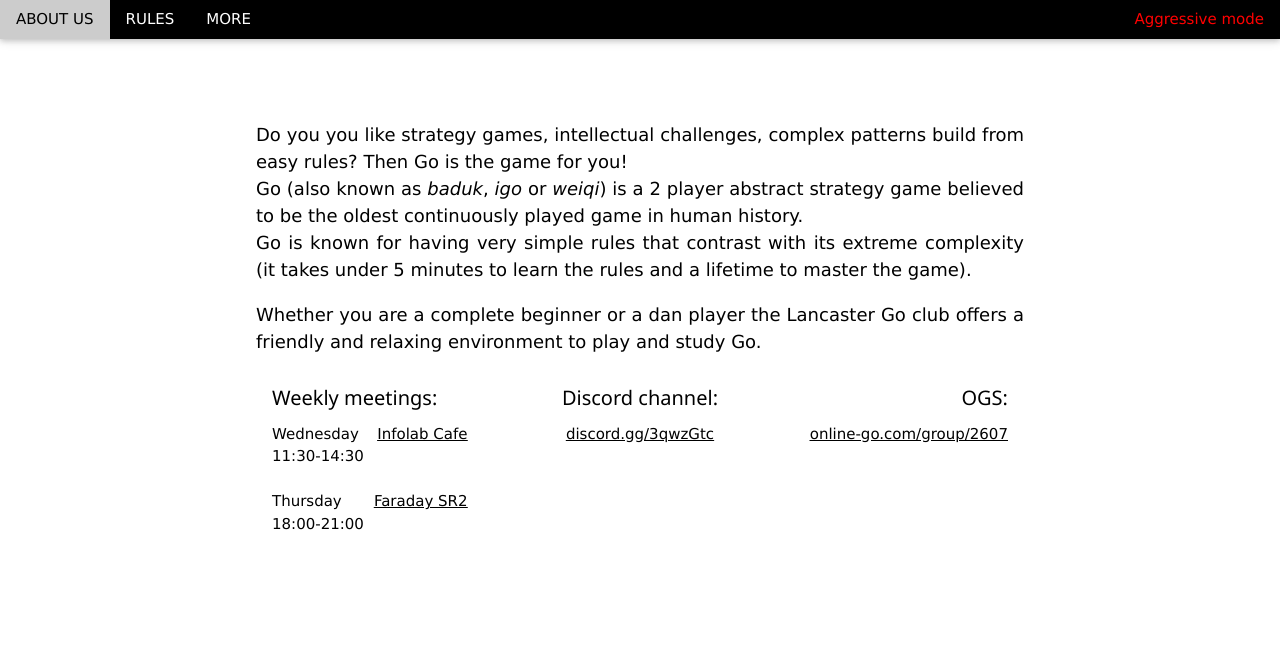
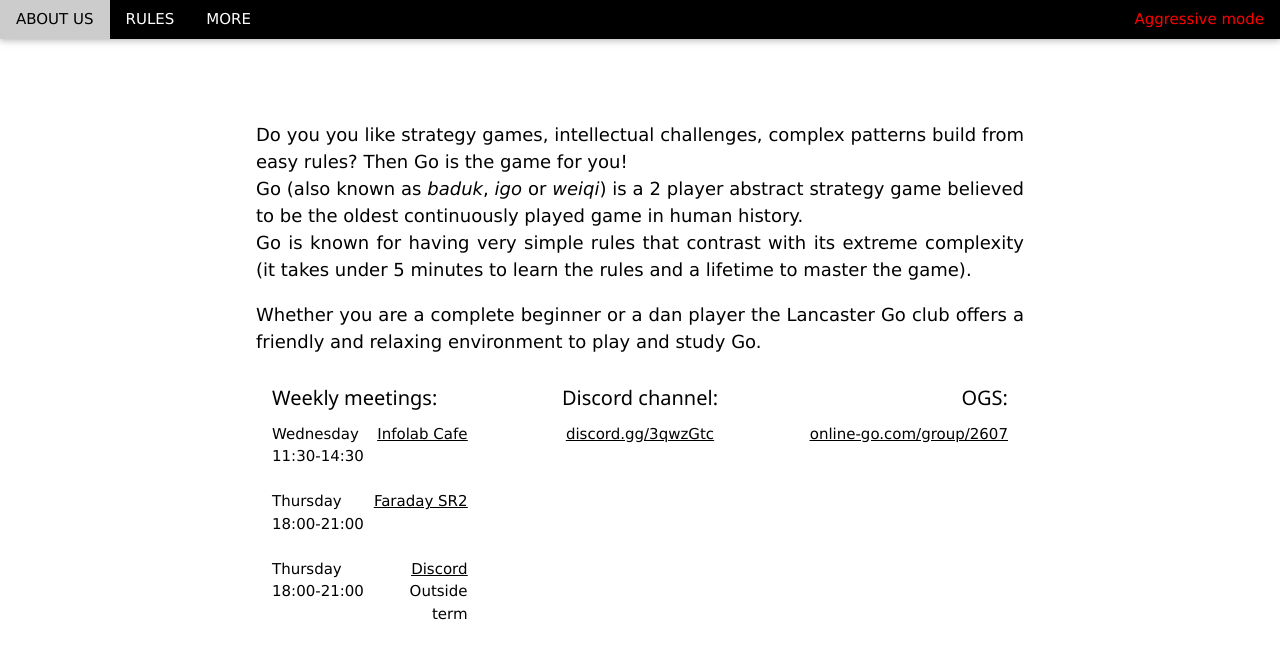
Before and after one commit to PraderioM/LancasterGoClub, an Angular app: page / in a window 1280 px wide. Shown: the top 658 px of the page. Built offline with nearby package versions, Linux system fonts and the light colour scheme.

Commit message:
Added summer meeting time.

```diff
--- a/src/app/home/home.component.html
+++ b/src/app/home/home.component.html
@@ -43,6 +43,15 @@
                            [place]="'Faraday SR2'"
                            [linkToPlace]="'https://www.lancaster.ac.uk/iss/rooms/rooms-template.php?27749'">
       </app-meeting-details>
+      <br>
+      <br>
+      <br>
+      <app-meeting-details [meetingDay]="'Thursday'"
+                           [meetingTime]="'18:00-21:00'"
+                           [place]="'Discord'"
+                           [extraInformation]="'Outside term'"
+                           [linkToPlace]="'https://discord.gg/3qwzGtc'">
+      </app-meeting-details>
     </div>
 
     <div class="w3-col s4" style="align-content: center">
--- a/src/app/home/meeting-details/meeting-details.component.html
+++ b/src/app/home/meeting-details/meeting-details.component.html
@@ -9,4 +9,6 @@
   <a href="{{linkToPlace}}">
     <u>{{place}}</u>
   </a>
+  <br>
+  <span>{{extraInformation}}</span>
 </div>
--- a/src/app/home/meeting-details/meeting-details.component.ts
+++ b/src/app/home/meeting-details/meeting-details.component.ts
@@ -10,6 +10,7 @@ export class MeetingDetailsComponent implements OnInit {
   @Input() meetingTime: string;
   @Input() linkToPlace: string;
   @Input() place: string;
+  @Input() extraInformation: string = '';
 
   constructor() { }
 
```
